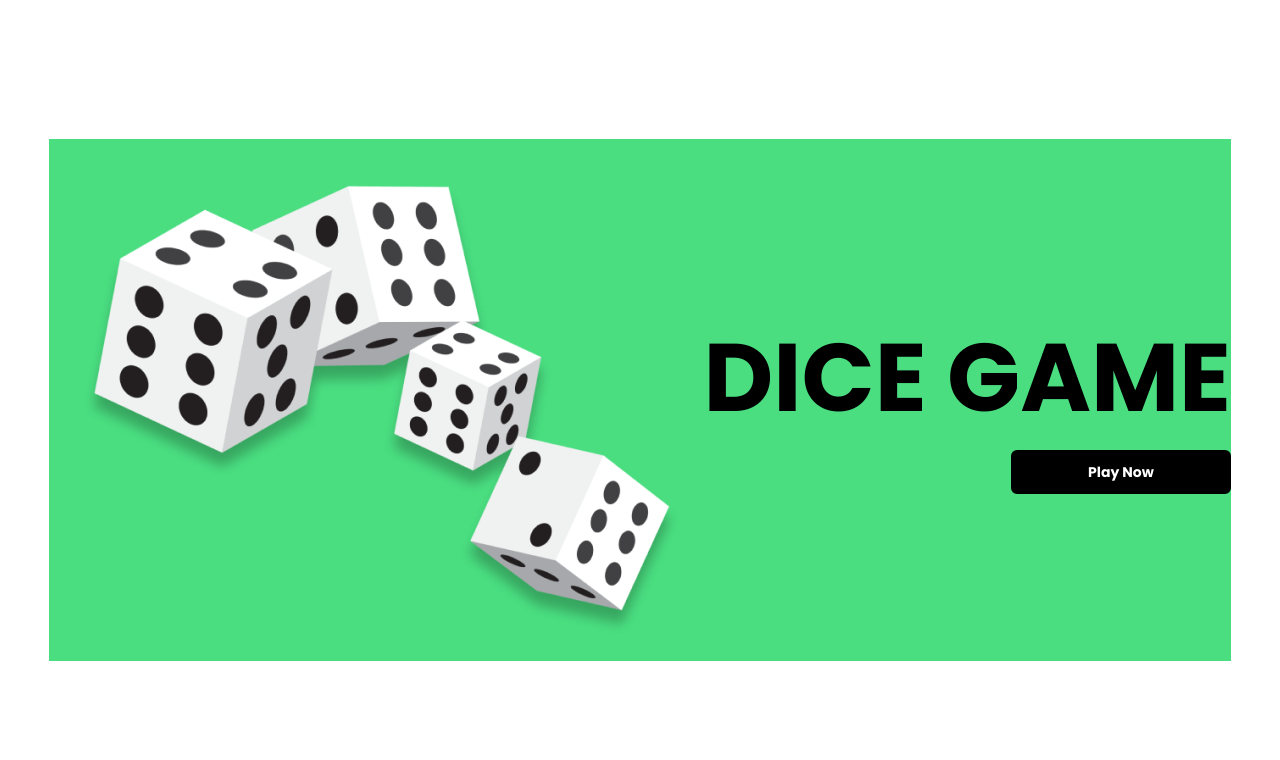
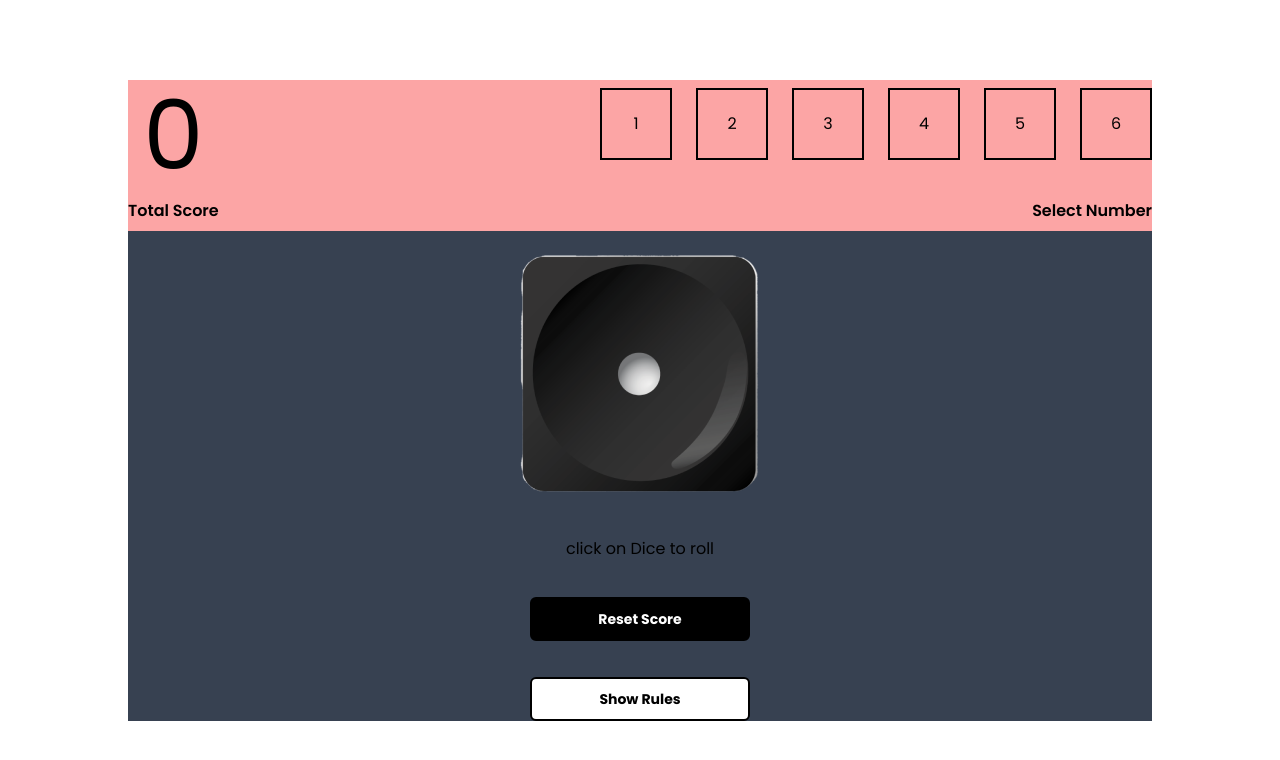
Before and after one commit to saptarsidebnath98/Dice-Game, a React (Vite) app: page / in a window 1280 px wide. Shown: the top 760 px of the page. Built offline with nearby package versions, Linux system fonts and the light colour scheme.

Commit message:
GamePlay Jsx is modified

```diff
--- a/src/App.jsx
+++ b/src/App.jsx
@@ -3,7 +3,7 @@ import GamePlay from "./components/GamePlay";
 import { useState } from "react";
 
 function App() {
-  const [startGame, setStartGame] = useState(false);
+  const [startGame, setStartGame] = useState(true);
 
   const handlePlay = () => {
     setStartGame(prevState => !prevState);
--- a/src/components/GamePlay.jsx
+++ b/src/components/GamePlay.jsx
@@ -1,8 +1,37 @@
+import Button from "./Button";
 
 const GamePlay = () => {
-  return (
-    <div>GamePlay</div>
-  )
+
+    const btns = [1, 2, 3, 4, 5, 6];
+
+    const clickBtn = (e) => {
+        console.log(e.target.value)
+    }
+    return (
+        <div className="flex flex-col bg-gray-700 w-[80%] gap-5">
+            <div className="flex justify-between py-2 h-[151px] bg-red-300">
+                <div className="flex flex-col items-center justify-between">
+                    <h1 className="text-8xl my-0">0</h1>
+                    <p className="font-semibold">Total Score</p>
+                </div>
+                <div className="flex flex-col items-end justify-between ">
+                    <div className="flex gap-[24px]">
+                        {btns.map((btn, i) =>
+                        <button className="h-[72px] w-[72px] border-2 border-black flex justify-center items-center" value={btn} onClick={clickBtn}
+                        key={i}>{btn}</button>)}
+                    </div>
+                    <p className="font-semibold">Select Number</p>
+                </div>
+            </div>
+
+            <div className="flex flex-col items-center gap-[36px]">
+                <img src="images/dice_1.png" alt="dice1" className="h-[250px] w-[250px]"/>
+                <p>click on Dice to roll</p>
+                <Button text="Reset Score"/>
+                <Button text="Show Rules" outLine={true}/>
+            </div>
+        </div>
+    )
 }
 
 export default GamePlay
--- a/src/components/StartingPage.jsx
+++ b/src/components/StartingPage.jsx
@@ -1,7 +1,7 @@
 import Button from "./Button";
 const StartingPage = ({onClick}) => {
   return (
-    <div className="w-[1182px] flex justify-between items-center bg-green-400">
+    <div className="w-[1182px] flex justify-between items-center">
         <div>
         <img src="images/dices 1.png" alt="" />
         </div>
```
